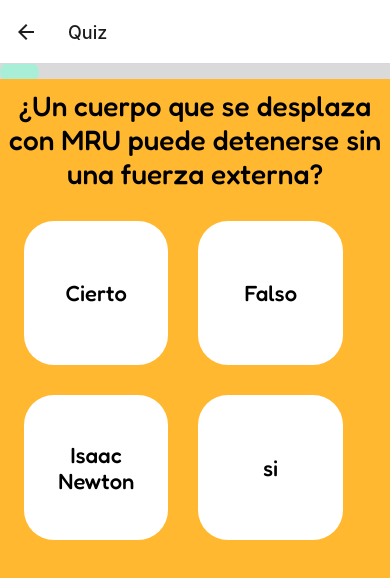
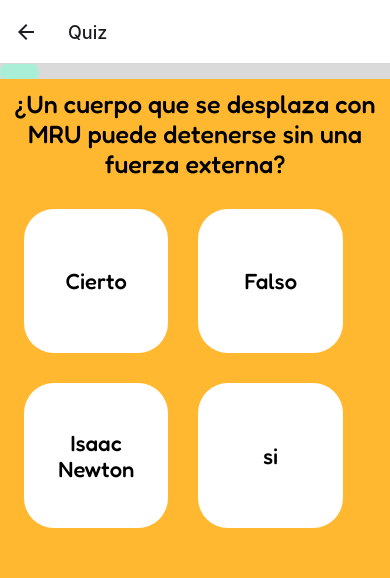
Before and after one commit to CalebGDM/Physum, a React Native app: screen /Quiz in a window 390 px wide. Shown: the top 578 px of the page. Built offline with nearby package versions, Linux system fonts and the light colour scheme; what expo-linking would draw is missing.

Commit message:
chore: changed title.secondary font size

```diff
--- a/src/components/CustomButtom/CustomButtom.tsx
+++ b/src/components/CustomButtom/CustomButtom.tsx
@@ -40,7 +40,7 @@ const CustomButtom = ({
     >
       <Text
         style={[
-          Platform.OS == 'ios' ? Title.Secondary : Title.Section,
+          Title.Secondary ,
           {
             color: disabled
               ? Colors.light.neutral[300]
--- a/src/constants/Texts.ts
+++ b/src/constants/Texts.ts
@@ -7,7 +7,7 @@ export const Title = StyleSheet.create({
     },
     Secondary: {
         fontFamily: 'fredoka',
-        fontSize: Platform.OS == "ios" ? 32 :  28
+        fontSize: Platform.OS == "ios" ? 32 :  25
     },
     Section: {
         fontFamily: 'fredoka',
```
